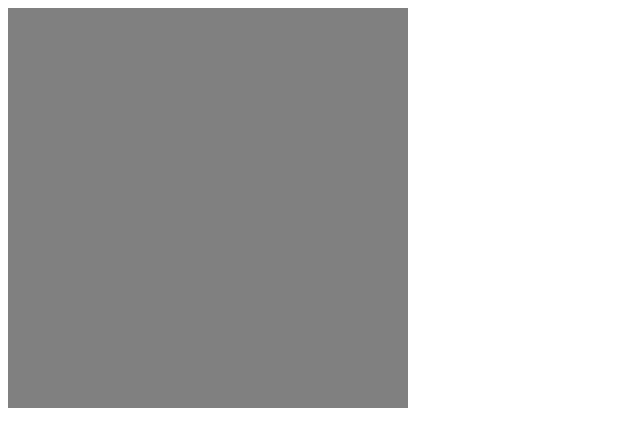
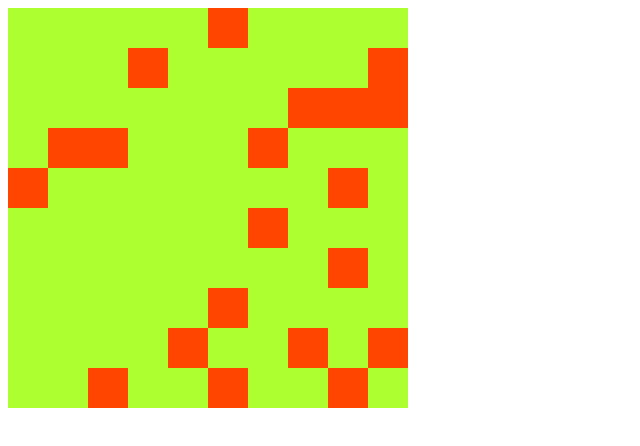
Before and after one commit to Antonioax/Minesweeper, a plain HTML site: page index.html in a window 1280 px wide. Shown: the whole page, without its empty margins (0-640 px from the left). Drawn offline with Linux system fonts and the light colour scheme.

Commit message:
Added initial visualization

```diff
--- a/app.js
+++ b/app.js
@@ -15,7 +15,9 @@ document.addEventListener("DOMContentLoaded", () => {
 
     for (let i = 0; i < width * width; ++i) {
       const square = document.createElement("div");
+
       square.setAttribute("id", i);
+      square.classList.add(allShuffled[i]);
 
       grid.appendChild(square);
       squares.push(square);
--- a/style.css
+++ b/style.css
@@ -10,3 +10,11 @@
   height: 40px;
   width: 40px;
 }
+
+.bomb {
+  background-color: orangered;
+}
+
+.empty {
+  background-color: greenyellow;
+}
```
